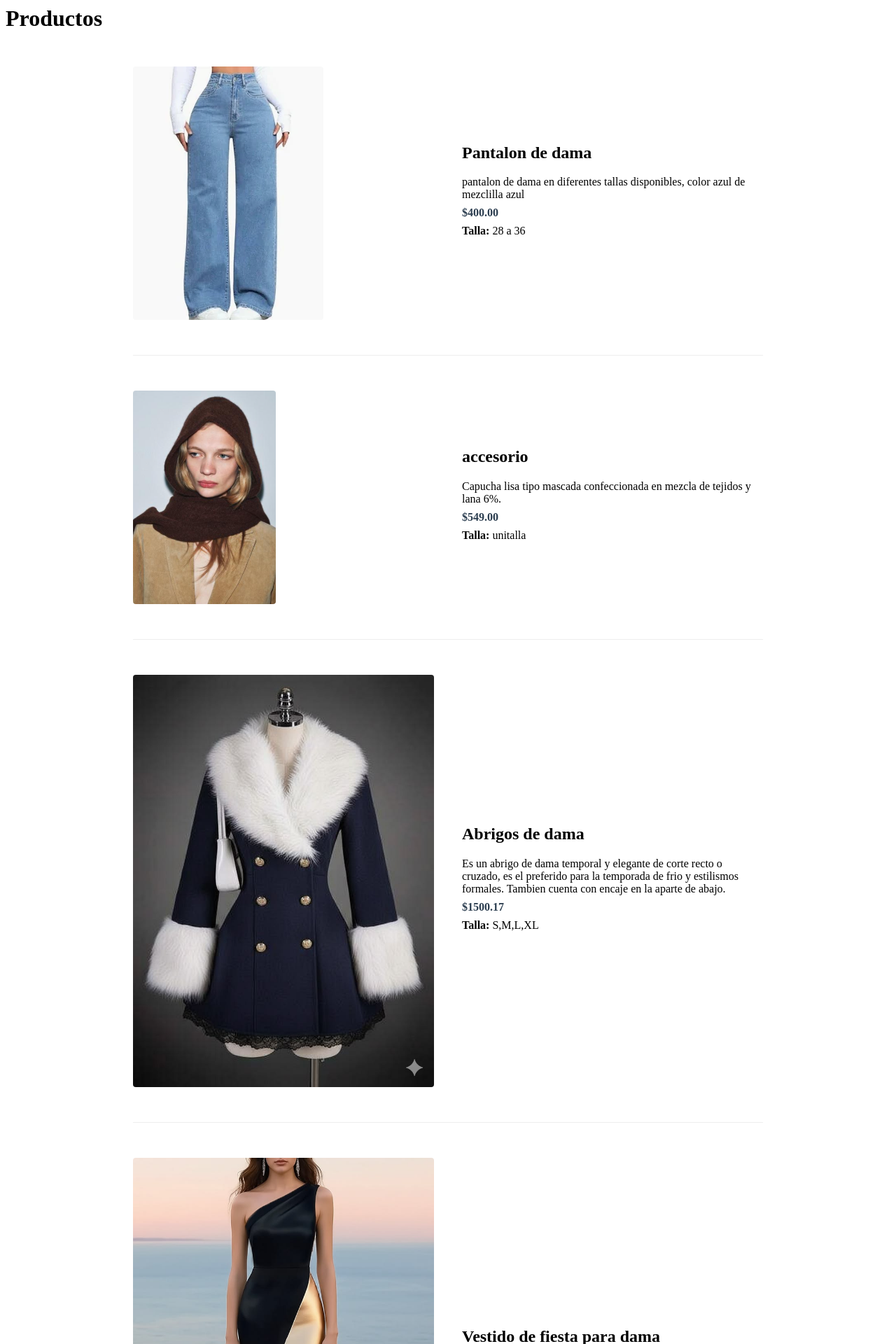
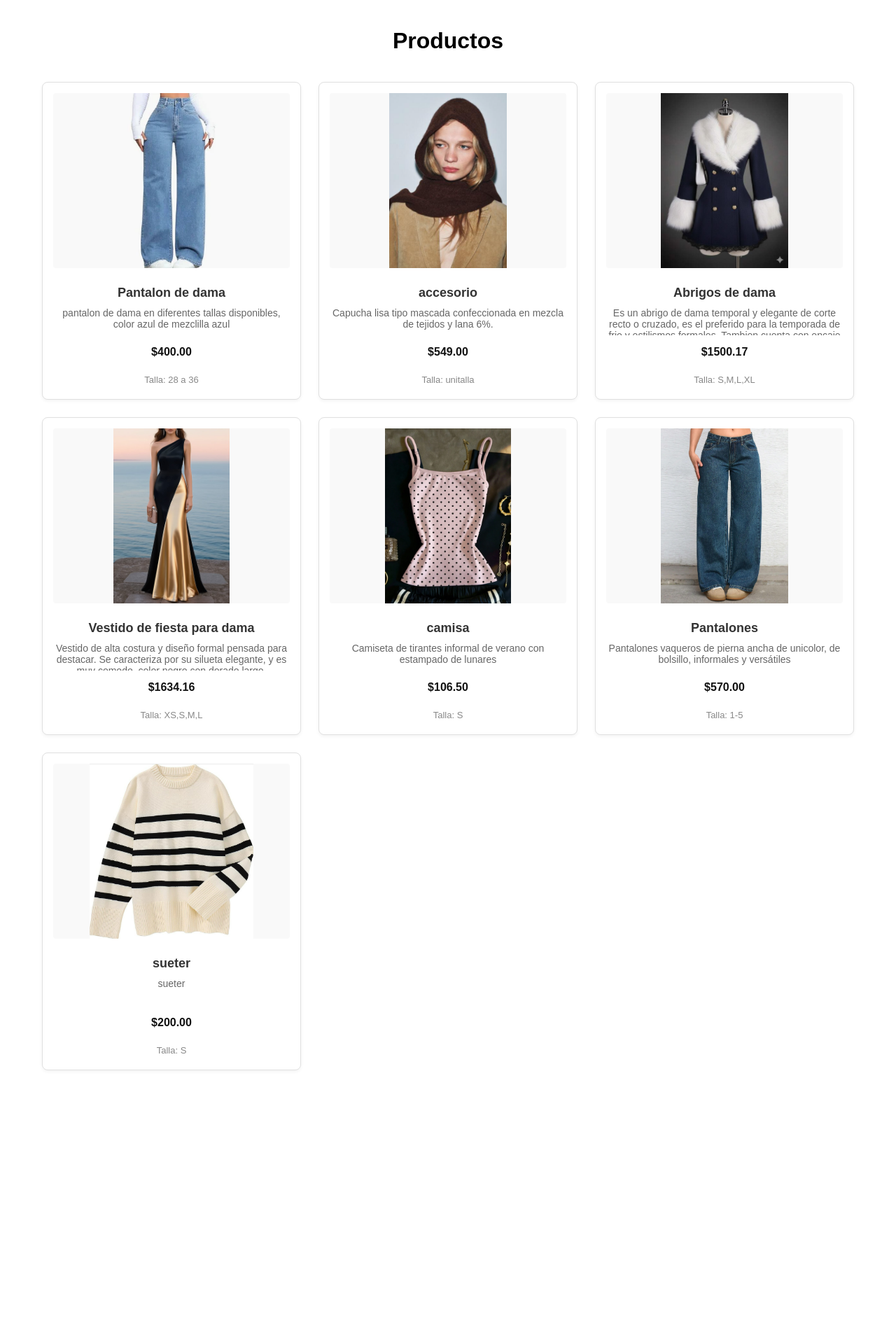
Before and after one commit to gloriaMoroyoqui/JADE-GOWK, a Django app: page /mujeres/ in a window 1280 px wide. Shown: the top 1920 px of the page at 70% size. After the commit the page ends 1529 px from the top, so only its background shows below. Run offline with Django 5.2, Linux system fonts and the light colour scheme; data comes from the database, SQL or seed files in the repository.

Commit message:
modifique html

```diff
--- a/tienda/templates/mujeres.html
+++ b/tienda/templates/mujeres.html
@@ -1,62 +1,123 @@
-<h1>Productos</h1>
+<div style="clear: both; width: 100%; block-size: auto;"></div>
+
+<h1 class="titulo-seccion">Productos</h1>
 
 <style>
-    /* Estilos para el contenedor del producto */
-    .producto-contenedor {
-        display: grid;
-        grid-template-columns: 1fr 1fr; /* 2 columnas iguales (Izquierda: Imagen, Derecha: Texto) */
-        gap: 40px;                     /* Espacio de separación entre columnas */
-        max-width: 900px;              /* Ancho máximo para que no se estire de más */
-        margin: 30px auto;             /* Centra el contenedor en la página y da espacio arriba/abajo */
-        padding: 20px;
-        align-items: center;           /* Centra verticalmente la imagen con el texto */
+    /* Titulo principal */
+    .titulo-seccion {
+        text-align: center;
+        margin-top: 40px;
+        margin-bottom: 20px;
+        font-family: Arial, sans-serif;
     }
 
-    /* Asegura que la imagen se adapte bien a su columna */
-    .producto-imagen img {
-        max-width: 100%;
-        height: auto;
-        display: block;
-        border-radius: 4px;            /* Bordes ligeramente redondeados */
+    /* EL CONTENEDOR PRINCIPAL: Ahora con configuración explícita */
+    .catalogo-grid {
+        display: grid !important; /* El !important evita que Django u otro CSS lo pise */
+
+        /* Forzamos 3 columnas fijas en pantallas normales. Si quieres 4, cambia el 3 por un 4 */
+        grid-template-columns: repeat(3, 1fr) !important;
+
+        gap: 25px !important;
+        padding: 20px;
+        max-width: 1200px;
+        margin: 0 auto !important;
+        box-sizing: border-box;
     }
 
-    /* Estilos para limpiar el diseño de los textos */
-    .producto-detalles h2 {
-        margin-top: 0;
-        font-size: 24px;
+    /* La tarjeta de cada producto */
+    .producto-tarjeta {
+        background-color: #ffffff;
+        border: 1px solid #e0e0e0;
+        border-radius: 8px;
+        padding: 15px;
+        text-align: center;
+        box-shadow: 0 2px 5px rgba(0,0,0,0.05);
+        box-sizing: border-box;
+        display: flex;
+        flex-direction: column;
+        justify-content: space-between;
     }
-    .producto-detalles p {
-        margin: 8px 0;
+
+    /* Contenedor de la imagen */
+    .imagen-contenedor {
+        width: 100%;
+        height: 250px;
+        display: flex !important;
+        align-items: center;
+        justify-content: center;
+        overflow: hidden;
+        margin-bottom: 15px;
+        background-color: #f9f9f9;
+        border-radius: 4px;
+    }
+
+    /* Imagen responsiva */
+    .imagen-contenedor img {
+        max-width: 100%;
+        max-height: 100%;
+        object-fit: cover;
+    }
+
+    /* Textos */
+    .producto-tarjeta h2 {
+        font-size: 18px;
+        font-family: Arial, sans-serif;
+        margin: 10px 0 5px 0;
+        color: #333;
+    }
+
+    .descripcion {
+        font-size: 14px;
+        font-family: Arial, sans-serif;
+        color: #666;
+        height: 40px;
+        overflow: hidden;
+        margin: 5px 0;
+    }
+
+    .precio {
         font-size: 16px;
+        font-family: Arial, sans-serif;
+        font-weight: bold;
+        color: #111;
+        margin: 10px 0;
     }
-    .precio {
-        font-size: 18px;
-        font-weight: bold;
-        color: #2c3e50;
+
+    .talla {
+        font-size: 13px;
+        font-family: Arial, sans-serif;
+        color: #888;
+        margin-bottom: 5px;
+    }
+
+    /* Cambiar a 1 sola columna si lo ves desde un celular */
+    @media (max-width: 768px) {
+        .catalogo-grid {
+            grid-template-columns: 1fr !important;
+        }
     }
 </style>
 
+<div class="catalogo-grid">
+
     {% for producto in productos %}
+        <div class="producto-tarjeta">
 
-<div class="producto-contenedor">
-
-    <div class="producto-imagen">
+            <div class="imagen-contenedor">
                 {% if producto.imagen %}
                     <img src="{{ producto.imagen.url }}" alt="{{ producto.nombre }}">
                 {% else %}
-            <img src="/media/productos/default.png" alt="Sin imagen disponible">
+                    <div style="color: #aaa; font-size: 12px; font-family: Arial;">Sin imagen</div>
                 {% endif %}
             </div>
 
-    <div class="producto-detalles">
             <h2>{{ producto.nombre }}</h2>
-        <p>{{ producto.descripcion }}</p>
+            <p class="descripcion">{{ producto.descripcion }}</p>
             <p class="precio">${{ producto.precio }}</p>
-        <p><strong>Talla:</strong> {{ producto.talla }}</p>
-    </div>
+            <p class="talla">Talla: {{ producto.talla }}</p>
 
         </div>
+    {% endfor %}
 
-<hr style="max-width: 900px; margin: 0 auto; border: 0; border-top: 1px solid #eee;">
-
-{% endfor %}
+</div>
```
Lines whose indentation alone changed are shown as unchanged.
